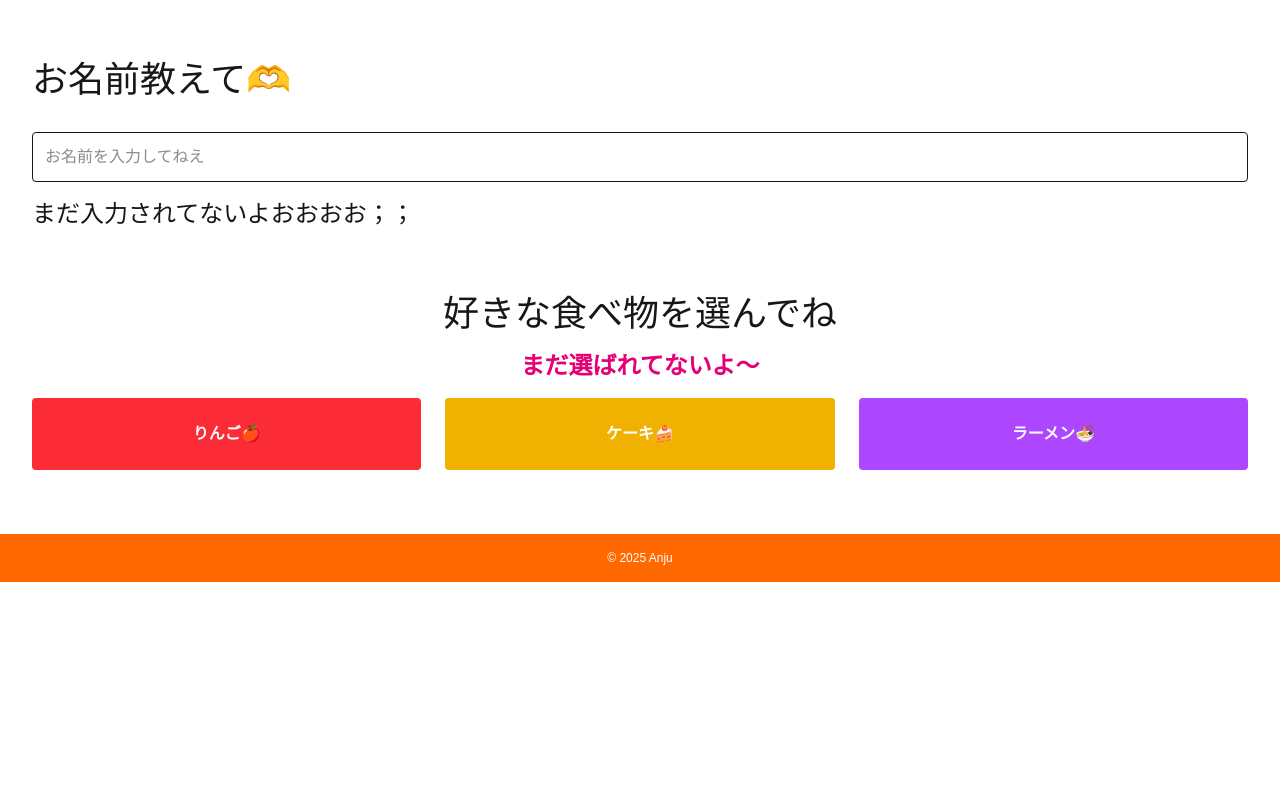
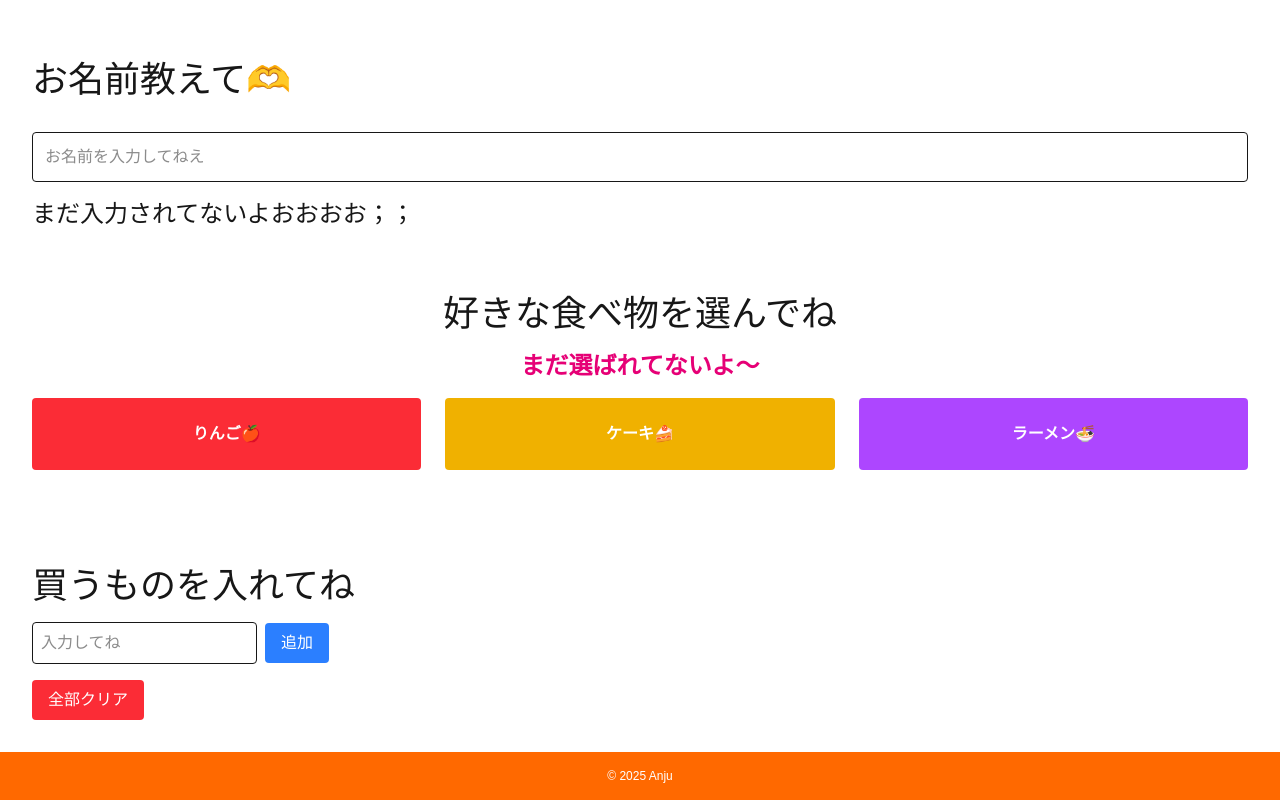
Before and after one commit to Anju1023/tutorial-nextjs, a Next.js app: page / in a window 1280 px wide. Shown: the part 444-1244 px from the top of the page. Before the commit the page ends 1026 px from the top, so only its background shows below. Built offline with nearby package versions, Linux system fonts and the light colour scheme.

Commit message:
ページコンポーネントにItemListAppを追加し、表示内容を拡充しました。

```diff
--- a/src/app/page.tsx
+++ b/src/app/page.tsx
@@ -1,6 +1,7 @@
 'use client';
 
 import FoodApp from '@/components/FoodApp';
+import ItemListApp from '@/components/ItemListApp';
 import Footer from '@/components/layouts/footer/Footer';
 import Header from '@/components/layouts/header/Header';
 import LightApp from '@/components/LightApp';
@@ -14,6 +15,7 @@ export default function Home() {
 				<LightApp />
 				<NameApp />
 				<FoodApp />
+				<ItemListApp />
 			</main>
 			<Footer />
 		</div>
--- /dev/null
+++ b/src/components/ItemListApp.tsx
@@ -0,0 +1,51 @@
+'use client';
+
+import { useState } from 'react';
+
+export default function ItemListApp() {
+	const [items, setItems] = useState<string[]>([]);
+	const [inputValue, setInputValue] = useState<string>('');
+
+	return (
+		<div className="p-8">
+			<h1 className="text-4xl mb-4">買うものを入れてね</h1>
+
+			<div className="mb-4">
+				<input
+					type="text"
+					placeholder="入力してね"
+					value={inputValue}
+					onChange={(e) => setInputValue(e.target.value)}
+					className="border p-2 rounded mr-2"
+				/>
+				<button
+					onClick={() => {
+						setItems([...items, inputValue]);
+						setInputValue('');
+					}}
+					className="bg-blue-500 text-white px-4 py-2 rounded"
+				>
+					追加
+				</button>
+			</div>
+
+			<ul className="mb-4">
+				{items.map((item, index) => (
+					<li
+						key={index}
+						onClick={() => setItems(items.filter((_, i) => i !== index))}
+						className="bg-gray-100 p-2 mb-2 rounded cursor-pointer hover:bg-red-200"
+					>
+						{item} ❌
+					</li>
+				))}
+			</ul>
+			<button
+				onClick={() => setItems([])}
+				className="bg-red-500 text-white px-4 py-2 rounded"
+			>
+				全部クリア
+			</button>
+		</div>
+	);
+}
```
